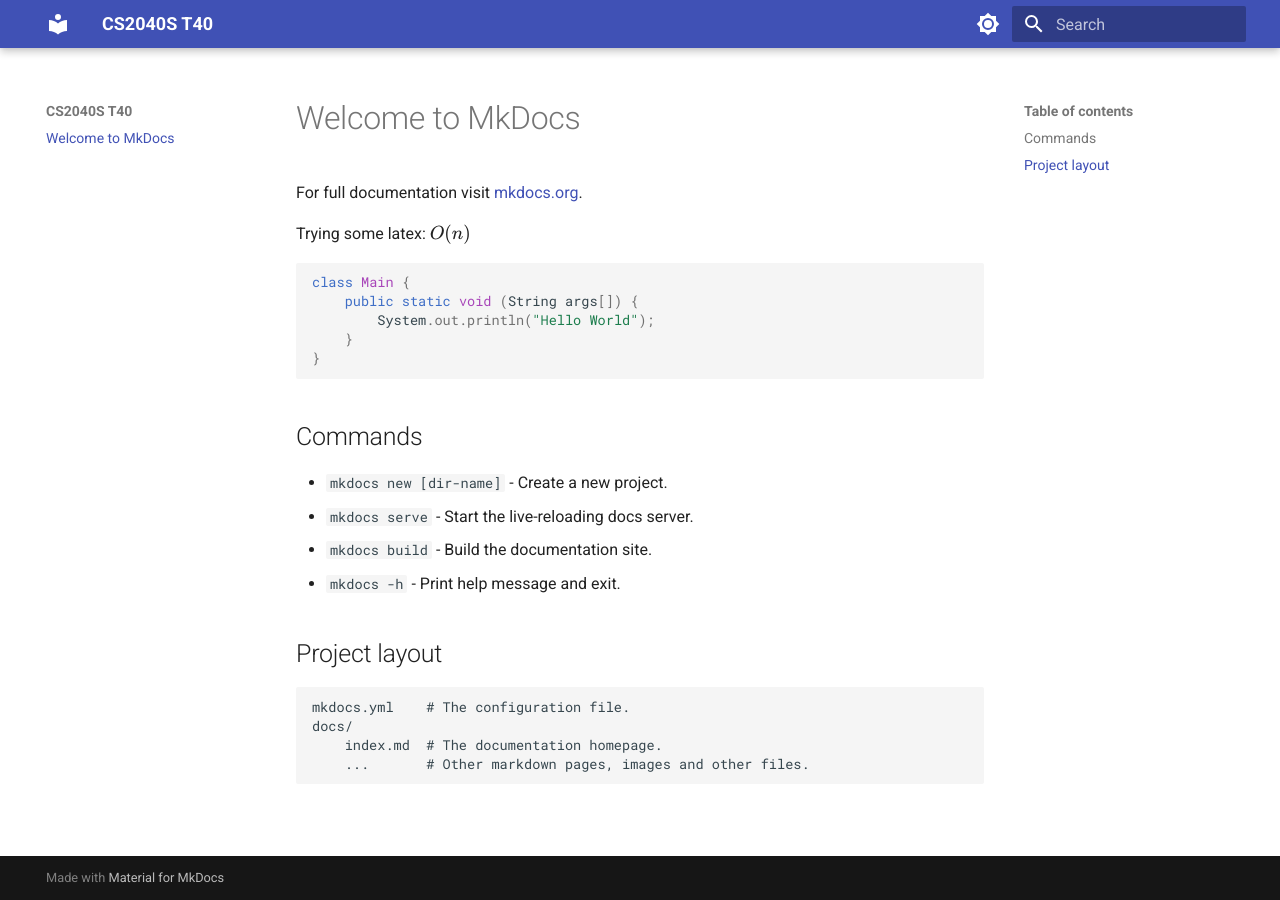
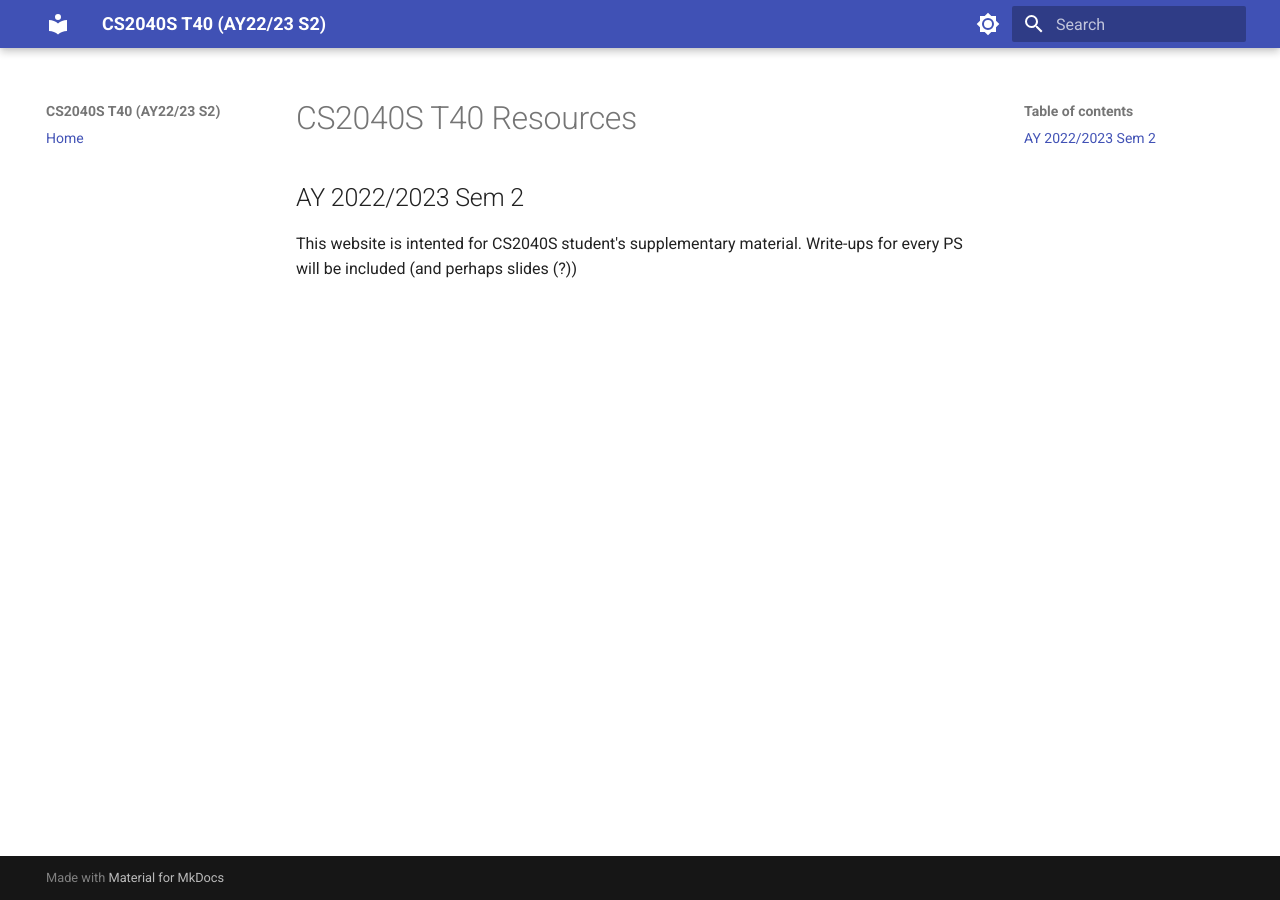
Before and after one commit to DystoriaX/cs2040s-ta, an MkDocs documentation site: the page built from docs/index.md, in a window 1280 px wide. Built offline with MkDocs 1.6.1 and Material for MkDocs 9.7.7, drawn with Linux system fonts in a browser that asks for light colours.

Commit message:
create home

````diff
--- a/docs/index.md
+++ b/docs/index.md
@@ -1,28 +1,6 @@
-# Welcome to MkDocs
+# CS2040S T40 Resources
 
-For full documentation visit [mkdocs.org](https://www.mkdocs.org).
+## AY 2022/2023 Sem 2
 
-
-Trying some latex: $O(n)$
-
-```java
-class Main {
-    public static void (String args[]) {
-        System.out.println("Hello World");
-    }
-}
-```
-
-## Commands
-
-* `mkdocs new [dir-name]` - Create a new project.
-* `mkdocs serve` - Start the live-reloading docs server.
-* `mkdocs build` - Build the documentation site.
-* `mkdocs -h` - Print help message and exit.
-
-## Project layout
-
-    mkdocs.yml    # The configuration file.
-    docs/
-        index.md  # The documentation homepage.
-        ...       # Other markdown pages, images and other files.
+This website is intented for CS2040S student's supplementary material. Write-ups
+for every PS will be included (and perhaps slides (?))
--- a/mkdocs.yml
+++ b/mkdocs.yml
@@ -1,4 +1,4 @@
-site_name: CS2040S T40
+site_name: CS2040S T40 (AY22/23 S2)
 
 theme:
   name: material
@@ -17,6 +17,8 @@ theme:
         icon: material/brightness-4
         name: Switch to light mode
 
+nav:
+  - Home: 'index.md'
 
 markdown_extensions:
   - pymdownx.highlight:
````
